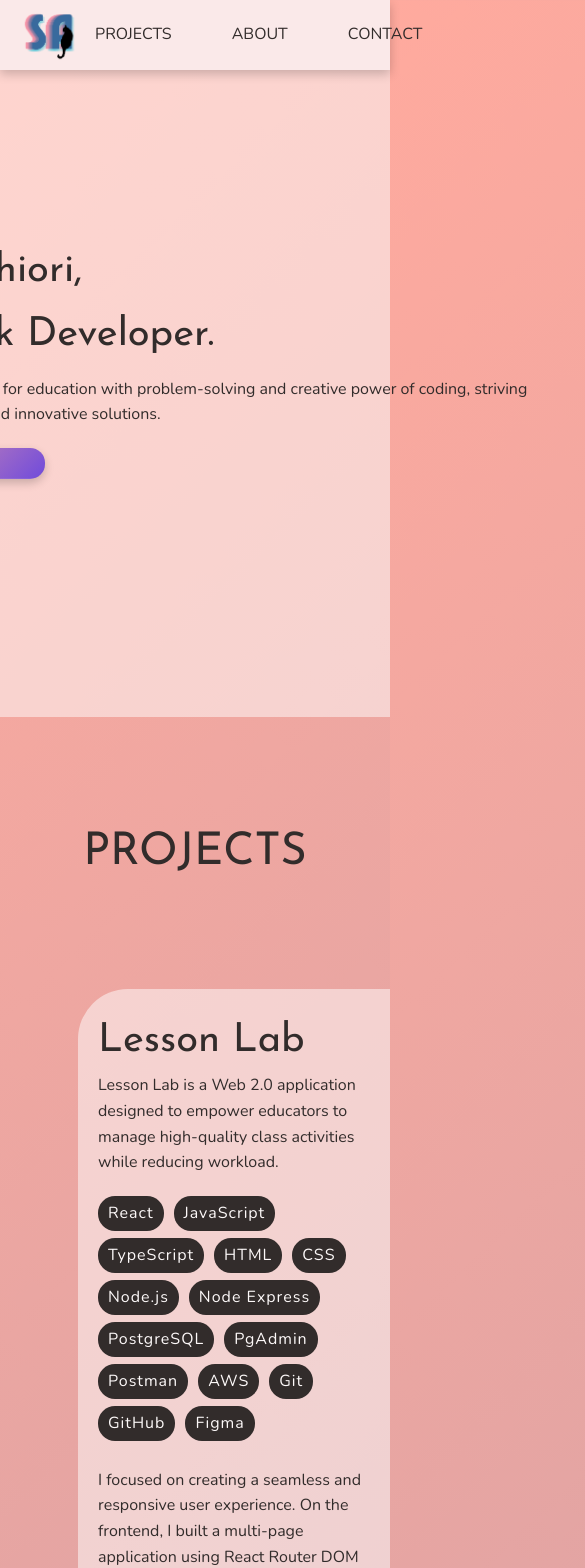
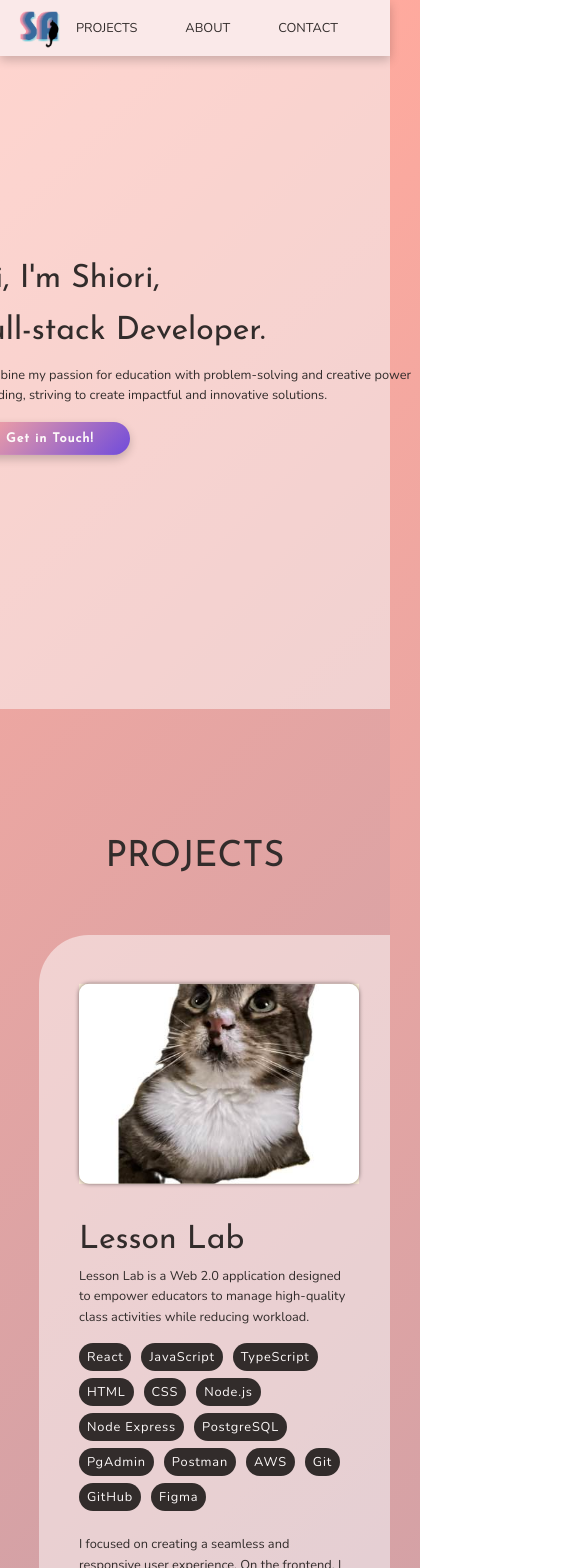
Before and after one commit to CocoTapi/portfolio-nextjs, a Next.js app: page / in a window 390 px wide. Shown: the top 1568 px of the page, 585 px wide, since content can reach past the window. Built offline with nearby package versions, Linux system fonts and the light colour scheme.

Commit message:
add responsive design from largest to semi

```diff
--- a/app/globals.css
+++ b/app/globals.css
@@ -38,8 +38,27 @@
 
   --font-weight-heading: 400;
 
-  --mb-large: 10rem;
+  --mb-largest: 8rem;
+  --mb-large: 6rem;
   --mb-middle: 3rem;
+
+
+  /* RESPONSIVE BREAKPOINTS */
+
+  /* 1200px largest */
+  --bp-largest: 75em;
+
+  /* 1000px large*/
+  --bp-large: 62.5em;
+
+  /* 889.6px middle*/
+  --bp-medium: 55.6em;
+
+  /* 810px semi */
+  --bp-medium: 50.6em;
+
+  /* --600px small */
+  --bp-small: 37.5em;
 
 }
 
@@ -55,6 +74,10 @@
   box-sizing: border-box;
 
   font-size: 62.5%;
+
+  @media only screen and (max-width: 75em) {
+    font-size: 50%;
+  }
 }
 
 body {
--- a/app/page.module.css
+++ b/app/page.module.css
@@ -2,17 +2,19 @@
   margin: auto;
 
   display: grid;
-  grid-row-gap: 10rem;
+  grid-row-gap: 15rem;
 
 }
 
 .topSection {
   width: 100%;
-  height: 85vh;
+  height: 90vh;
   position: relative;
 
   padding-top: 1rem;
   background-color: var(--card-background);
+
+  transition: all .2s ease;
 }
 
 .textGroup {
@@ -21,6 +23,7 @@
   top: 50%;
   left: 50%;
   transform: translate(-50%, -50%);
+  transition: all .2s ease;
 }
 
 .mainText {
@@ -73,7 +76,9 @@
 }
 
 .section h1 {
-  margin-bottom: var(--mb-large);
+  margin-bottom: var(--mb-largest);
+
+  transition: all .2s ease;
 }
 
 .cardComponent {
@@ -84,7 +89,7 @@
 .card {
   width: 80%;
   background-color: var(--card-background);
-  transition: transform all 0.3s ease;
+  transition: transform all .3s ease;
 }
 
 .card:not(:last-child) {
@@ -103,3 +108,30 @@
   border-top-right-radius: 50px;
   border-bottom-right-radius: 50px;
 }
+
+@media only screen and (max-width: 62.5em) {
+  .textGroup {
+    width: 600px;
+  }
+
+  .section h1 {
+    margin-bottom: var(--mb-large);
+  }
+}
+
+@media only screen and (max-width: 55.6em) {
+  .topSection {
+    height: 84vh;
+
+    padding-top: 1rem;
+    background-color: var(--card-background);
+  }
+
+  .textGroup {
+    width: 450px;
+  }
+
+  .card {
+    width: 90%;
+  }
+}
--- a/components/css/UI-css/medium-button.module.css
+++ b/components/css/UI-css/medium-button.module.css
@@ -41,11 +41,3 @@
     z-index: -1;
     transition: all .4s;
 }
-
-/* mobile */
-@media (max-width: 700px) {
-    .button {
-        height: 3.1rem;
-        border-radius: 15px;
-    }
-}
--- a/components/css/UI-css/small-button.module.css
+++ b/components/css/UI-css/small-button.module.css
@@ -39,14 +39,3 @@
     z-index: -1;
     transition: all .4s;
 }
-
-/* mobile */
-@media (max-width: 700px) {
-    .button {
-        height: 1.8rem;
-        border-radius: 10px;
-        padding: 0 1.5rem;
-        font-size: 1rem;
-
-    }
-}
--- a/components/css/UI-css/tag.module.css
+++ b/components/css/UI-css/tag.module.css
@@ -15,12 +15,3 @@
     box-sizing: border-box;
     font-family: var(--font-primary);
 }
-
-/* mobile */
-@media (max-width: 700px) {
-    .button {
-        height: 1.5rem;
-        border-radius: 15px;
-        font-size: 1rem;
-    }
-}
--- a/components/css/about-css/about-page.module.css
+++ b/components/css/about-css/about-page.module.css
@@ -7,7 +7,6 @@
     display: flex;
     flex-direction: column;
     padding: 8rem;
-
 }
 
 .introComponent, .subComponent {
@@ -143,3 +142,9 @@
 /* .mailLink:hover {
     transform: translateY(-2px);
 } */
+
+@media only screen and (max-width: 55.6em) {
+    .aboutComponent {
+        padding: 6rem 4rem;
+    }
+  }
--- a/components/css/about-css/introduction-nav.module.css
+++ b/components/css/about-css/introduction-nav.module.css
@@ -36,21 +36,11 @@
     cursor: pointer;
 }
 
-/* mobile */
-/* @media (max-width: 700px) {
+@media only screen and (max-width: 50.6em) {
     .myStoryLabel {
-        display: block;
+        display: flex;
+        flex-direction: column;
+        align-items: flex-start;
+        padding-bottom: 1rem;
     }
-
-    .myStoryLabel h3 {
-        margin-bottom: 1rem;
-    }
-
-    .seeLongButton {
-        height: 1.8rem;
-        border-radius: 10px;
-        padding: 0 1.5rem;
-        font-size: 1rem;
-
-    }
-} */
+}
--- a/components/css/main-footer-css/main-footer.module.css
+++ b/components/css/main-footer-css/main-footer.module.css
@@ -13,7 +13,7 @@
     padding-bottom: 8rem;
 
     display: grid;
-    grid-template-rows: max-content max-content min-content;
+    grid-template-rows: max-content max-content min-content min-content;
     grid-template-columns: [icon-start] min-content [name-start] max-content [name-end nav-start] 1fr [nav-end];
 
     justify-content: start;
@@ -29,6 +29,7 @@
 
     justify-self: center;
     margin-right: 1rem;
+    margin-left: 2rem;
 }
 
 .footerLogoFrame img {
@@ -93,7 +94,6 @@
 }
 
 .footerNavItem:link {
-
     text-decoration: none;
     font-size: 1.6rem;
     color: var(--color-grey-light-1);
@@ -103,6 +103,10 @@
     border-radius: 19px;
     padding: 1rem 1.5rem;
     display: block;
+
+    position: relative;
+    z-index: 10;
+
     transition: all .2s;
   }
 
@@ -118,4 +122,74 @@
     justify-self: end;
 
     color: #8a8989;
+
+    margin-right: 3.5rem;
 }
+
+@media only screen and (max-width: 62.5em) {
+    .footerNav {
+        gap: 1rem;
+
+        margin-right: 6rem;
+    }
+}
+
+@media only screen and (max-width: 55.6em) {
+    .footerContent {
+        margin: auto;
+        padding-top: 3rem;
+        padding-bottom: 3rem;
+
+        grid-template-rows: max-content max-content min-content min-content;
+
+        justify-content: center;
+    }
+
+    .footerLogoFrame {
+        grid-row: 1 / 2;
+        grid-column: icon-start / span 3;
+        width: 7rem;
+
+        justify-self: center;
+    }
+
+    .footerNameGroup {
+        grid-row: 2 / 3;
+        grid-column: icon-start / span 3;
+        justify-self: center;
+
+        text-align: center;
+        padding-top: 4rem;
+        padding-bottom: 4rem;
+    }
+
+    .footerIcons {
+        justify-content: center;
+        gap: 3rem;
+        padding-top: 1rem;
+    }
+
+    .footerNav {
+        grid-row: 3 / 4;
+        grid-column: icon-start / span 3;
+        justify-self: center;
+
+        list-style: none;
+        display: flex;
+        gap: 3rem;
+
+        margin-right: 0;
+        margin-bottom: 2rem;
+    }
+
+    .copyright {
+        grid-row: 4 / 5;
+        grid-column: icon-start / span 3;
+
+        justify-self: end;
+
+        color: #8a8989;
+
+        margin-right: 3.5rem;
+    }
+}
--- a/components/css/projects-css/project-summary.module.css
+++ b/components/css/projects-css/project-summary.module.css
@@ -15,18 +15,15 @@
   justify-self: center;
 }
 
+.slideshow,
 .onGoingImg {
   width: 35rem;
   height: 25rem;
   background-color: antiquewhite;
-  transform: translateY(3rem);
-
 }
 
-.slideshow {
-  width: 35rem;
-  height: 25rem;
-  background-color: antiquewhite;
+.onGoingImg {
+  transform: translateY(3rem);
 }
 
 .rightComponent {
@@ -58,7 +55,6 @@
 
   padding: .2rem 1rem;
   font-weight: 600;
-
 }
 
 .onGoingTitle {
@@ -88,75 +84,31 @@
   margin-right: 2rem;
 }
 
+@media only screen and (max-width: 50.6em) {
+  .outerBox {
+    padding: 5rem;
+    display: flex;
+    flex-direction: column;
+    align-items: start;
+  }
 
-
-/* Mobile */
-@media (max-width: 700px) {
-  .outerBox {
-    padding: 2rem 2rem;
+  .leftComponent {
     display: flex;
-    flex-direction: column-reverse;
-    justify-content: start;
+    justify-content: center;
   }
 
   .buttonComponent {
-    display: grid;
-    justify-content: center;
-    gap: 1.5rem;
-  }
-
-  .slideshow {
-    width: 100%;
-    margin-bottom: 1.5rem;
+    display: none;
   }
 
   .rightComponent {
+    margin-top: 5rem;
     margin-left: 0;
-  }
-
-  .titleGroup {
-    margin-bottom: 1.2rem;
-  }
-
-  .rightComponent h3 {
-    font-size: 1.6rem;
+    max-width: none;
+    width: 100%;
   }
 
   .onGoing {
-    font-size: 1.3rem;
-  }
-
-}
-
-/* Tablet and Smaller Desktop */
-@media (min-width: 701px) and (max-width: 1120px) {
-  .outerBox {
-    display: flex;
-    flex-direction: column-reverse;
-    justify-content: start;
-  }
-
-  .buttonComponent {
-    display: grid;
-    justify-content: center;
-    gap: 2rem;
-  }
-
-  .slideshow {
-    width: 100%;
-    margin-bottom: 3rem;
-    margin-top: 1rem;
-  }
-
-  .rightComponent {
-    margin-left: 0;
-  }
-
-  .rightComponent h3 {
-    font-size: 3rem;
-  }
-
-  .onGoing {
-    font-size: 1.5rem;
+    top: -31.5rem;
   }
 }
```
Also changed, not shown: components/css/UI-css/accordion.module.css (+0 -46 lines).
